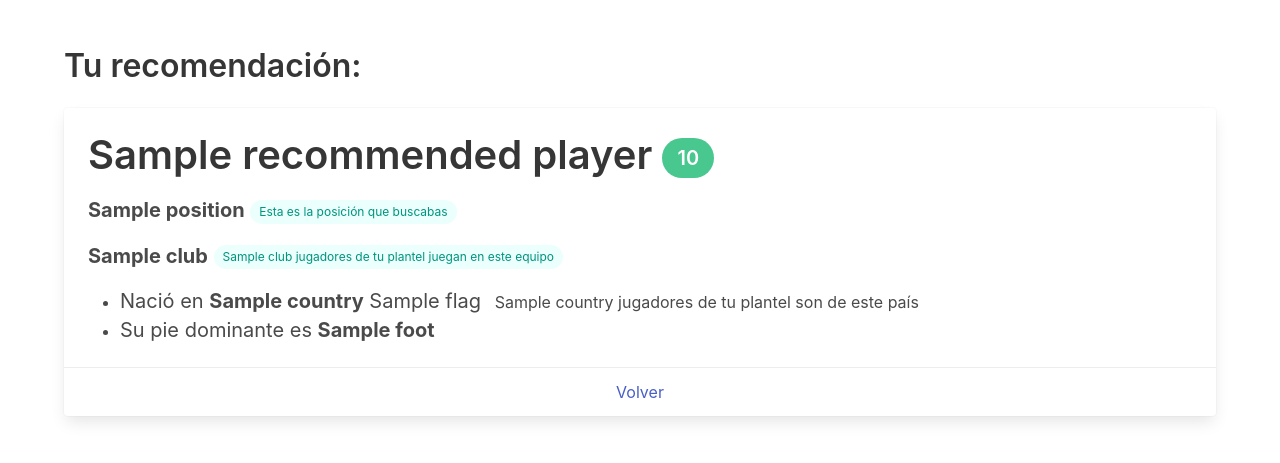
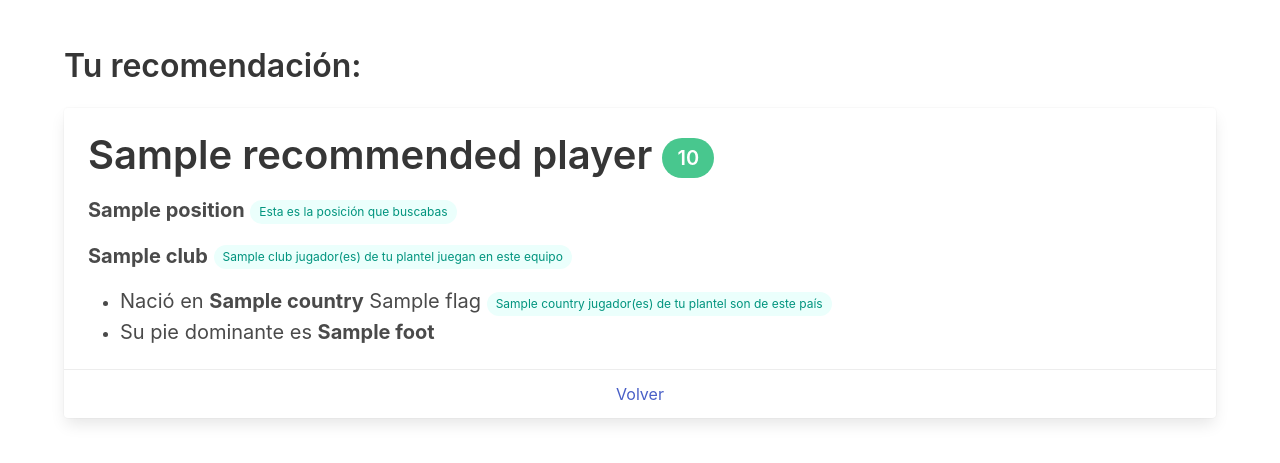
Before and after one commit to SRendonn/sriw-final, a Flask app: template templates/recommendation.html in a window 1280 px wide. Shown: the top 463 px of the page. Run offline with Flask 2, Linux system fonts and the light colour scheme; the template is opened without the code that fills it: most values are stand-ins (such as "Sample title", 1, 10 or a date in 2020).

Commit message:
pretty tags

```diff
--- a/templates/recommendation.html
+++ b/templates/recommendation.html
@@ -49,7 +49,7 @@
                 <b>{{ recommended_player.club }}</b>
                 {% if key_factors['club'] %}
                 <span class="tag is-rounded is-small is-light is-primary">
-                  {{ key_factors['club'] }} jugadores de tu plantel juegan en
+                  {{ key_factors['club'] }} jugador(es) de tu plantel juegan en
                   este equipo
                 </span>
                 {% endif %}
@@ -63,9 +63,9 @@
                       endautoescape %}
                     </span>
                     {% if key_factors['country'] %}
-                    <span class="pl-2 is-size-6"
-                      >{{ key_factors['country'] }} jugadores de tu plantel son
-                      de este país</span
+                    <span class="tag is-rounded is-small is-light is-primary"
+                      >{{ key_factors['country'] }} jugador(es) de tu plantel
+                      son de este país</span
                     >
                     {% endif %}
                   </li>
```
